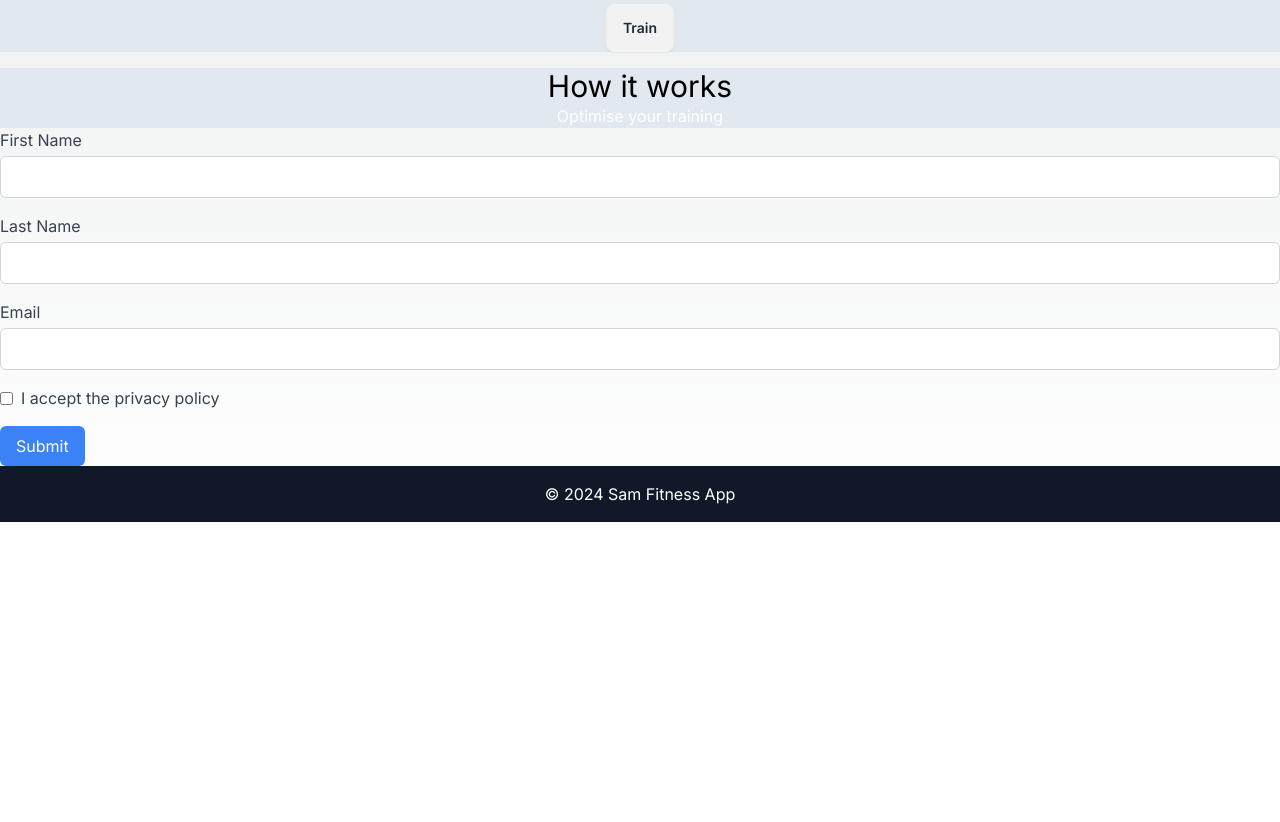
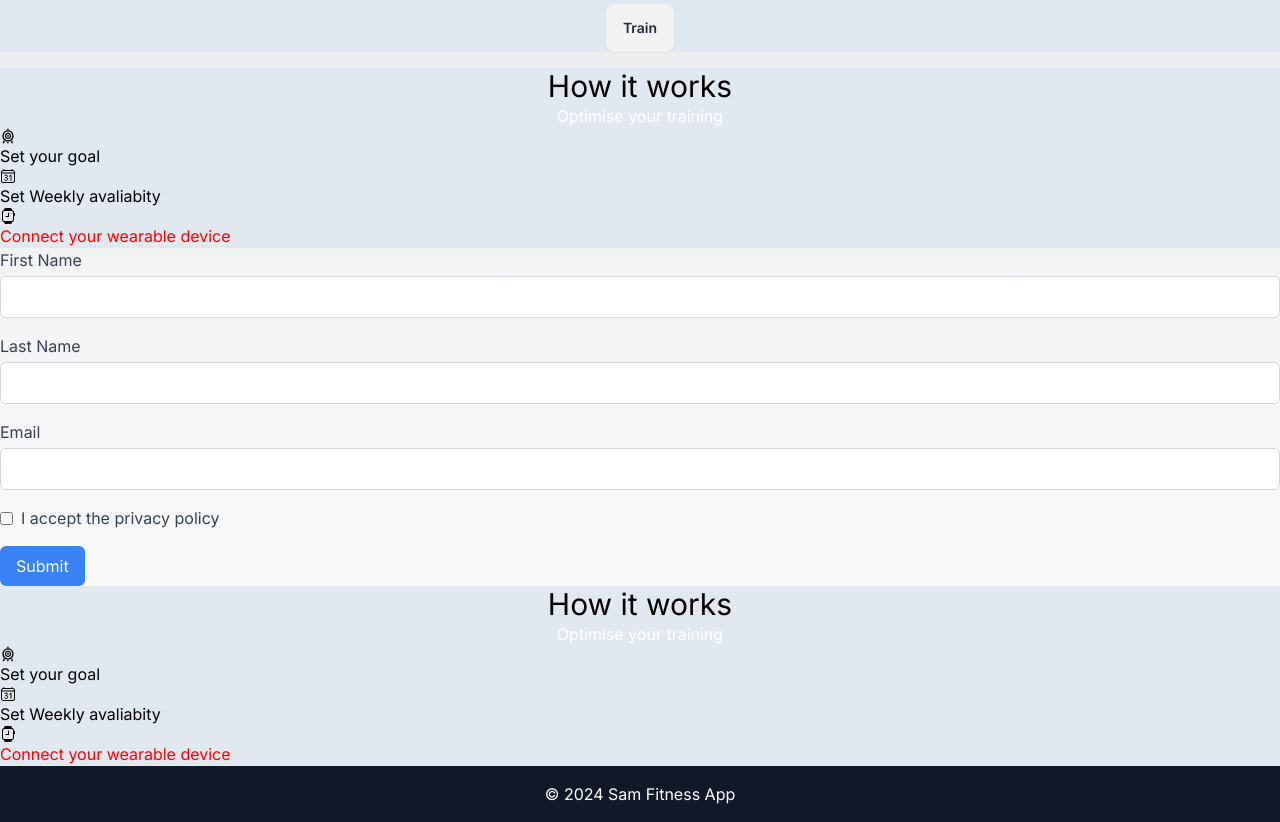
Before and after one commit to Martin2251/sam-app, a Next.js app: page / in a window 1280 px wide. Shown: the part 900-1722 px from the top of the page. Before the commit the page ends 1422 px from the top, so only its background shows below. Built offline with nearby package versions, Linux system fonts and the light colour scheme.

Commit message:
added scss

```diff
--- a/package.json
+++ b/package.json
@@ -15,6 +15,8 @@
     "react": "^18",
     "react-dom": "^18",
     "react-hook-form": "^7.49.3",
+    "react-icons": "^5.0.1",
+    "sass": "^1.70.0",
     "yup": "^1.3.3"
   },
   "devDependencies": {
--- /dev/null
+++ b/src/app/Components/HowItWorks/HowItWorks.scss
@@ -0,0 +1,3 @@
+.wearable{
+    color:red
+}
--- a/src/app/Components/HowItWorks/index.tsx
+++ b/src/app/Components/HowItWorks/index.tsx
@@ -1,4 +1,8 @@
 import React from 'react'
+import { BsSmartwatch } from 'react-icons/bs'
+import { GiArcheryTarget } from 'react-icons/gi'
+import { IoCalendarNumberOutline } from 'react-icons/io5'
+import './HowItWorks.scss';
 
 const HowItWorks = () => {
   return (
@@ -7,6 +11,14 @@ const HowItWorks = () => {
             <h1 className="text-3xl text-center">How it works</h1>
         </header>
         <p className='text-white text-center'>Optimise your training</p>
+        <section>
+        <GiArcheryTarget />
+        <p>Set your goal</p>
+        <IoCalendarNumberOutline />
+        <p>Set Weekly avaliabity</p>
+        <BsSmartwatch />
+        <p className='wearable'>Connect your wearable device</p>
+        </section>
 
     </main>
   )
--- a/src/app/page.tsx
+++ b/src/app/page.tsx
@@ -12,6 +12,7 @@ export default function Home() {
 <TrainSection  />
 <HowItWorks  />
 <StayAhead  />
+<HowItWorks />
   </main>
 
 
```
Also changed, not shown: 1 other file (tests, documents, lock files or other folders).
